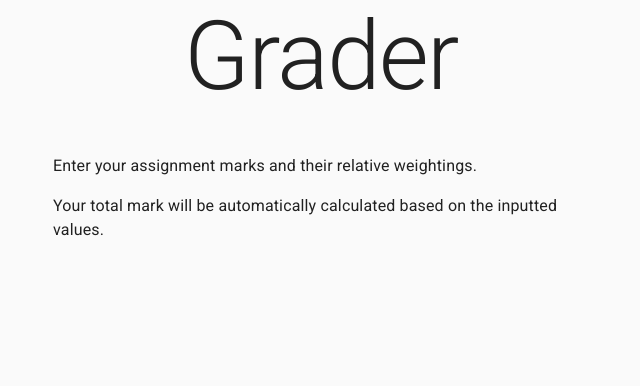
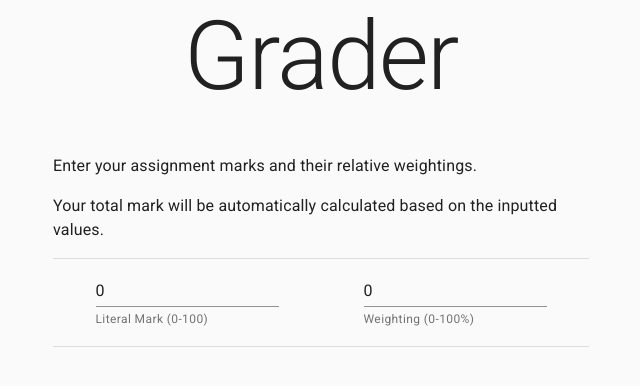
Before and after one commit to MatthewWid/Grader, a React (Vite) app: page / in a window 1280 px wide. Shown: the top 386 px of the page, without its empty margins (319-959 px from the left). Built offline with nearby package versions, Linux system fonts and the light colour scheme.

Commit message:
Add simple assignment layout.

```diff
--- a/package.json
+++ b/package.json
@@ -13,6 +13,7 @@
   },
   "dependencies": {
     "@material-ui/core": "^4.6.1",
+    "@material-ui/styles": "^4.6.0",
     "react": "^16.12.0",
     "react-dom": "^16.12.0"
   }
--- a/src/js/App.js
+++ b/src/js/App.js
@@ -1,18 +1,32 @@
 import React, {Fragment} from "react";
+import {makeStyles} from "@material-ui/styles";
 import CssBaseline from "@material-ui/core/CssBaseline";
 import Container from "@material-ui/core/Container";
 import Typography from "@material-ui/core/Typography";
 import Box from "@material-ui/core/Box";
+import Divider from "@material-ui/core/Divider";
+import AssignmentList from "./AssignmentList.js";
+
+const useStyles = makeStyles((theme) => console.log(theme) || ({
+	root: {
+
+	},
+}));
 
 const App = () => {
+	const classes = useStyles();
+
 	return (
 		<Fragment>
 			<CssBaseline />
-			<Container maxWidth="sm">
+			<Container className={classes.root} maxWidth="sm">
 				<Typography variant="h1" gutterBottom align="center">Grader</Typography>
 				<Box p={1}>
 					<Typography variant="body1" paragraph>Enter your assignment marks and their relative weightings.</Typography>
 					<Typography variant="body1" paragraph>Your total mark will be automatically calculated based on the inputted values.</Typography>
+					<Divider />
+					<AssignmentList />
+					<Divider />
 				</Box>
 			</Container>
 		</Fragment>
--- /dev/null
+++ b/src/js/Assignment.js
@@ -0,0 +1,17 @@
+import React from "react";
+import Box from "@material-ui/core/Box";
+import TextField from "@material-ui/core/TextField";
+
+const Assignment = (props) => {
+	return (
+		<Box my={2} style={{
+			"display": "flex",
+			"justify-content": "space-around",
+		}}>
+			<TextField placeholder="0-100" helperText="Literal Mark (0-100)" defaultValue="0" type="number" />
+			<TextField placeholder="0-100%" helperText="Weighting (0-100%)" defaultValue="0" type="number" />
+		</Box>
+	);
+};
+
+export default Assignment;
--- /dev/null
+++ b/src/js/AssignmentList.js
@@ -0,0 +1,12 @@
+import React, {Fragment} from "react";
+import Assignment from "./Assignment.js";
+
+const AssignmentList = (props) => {
+	return (
+		<Fragment>
+			<Assignment />
+		</Fragment>
+	);
+};
+
+export default AssignmentList;
```
